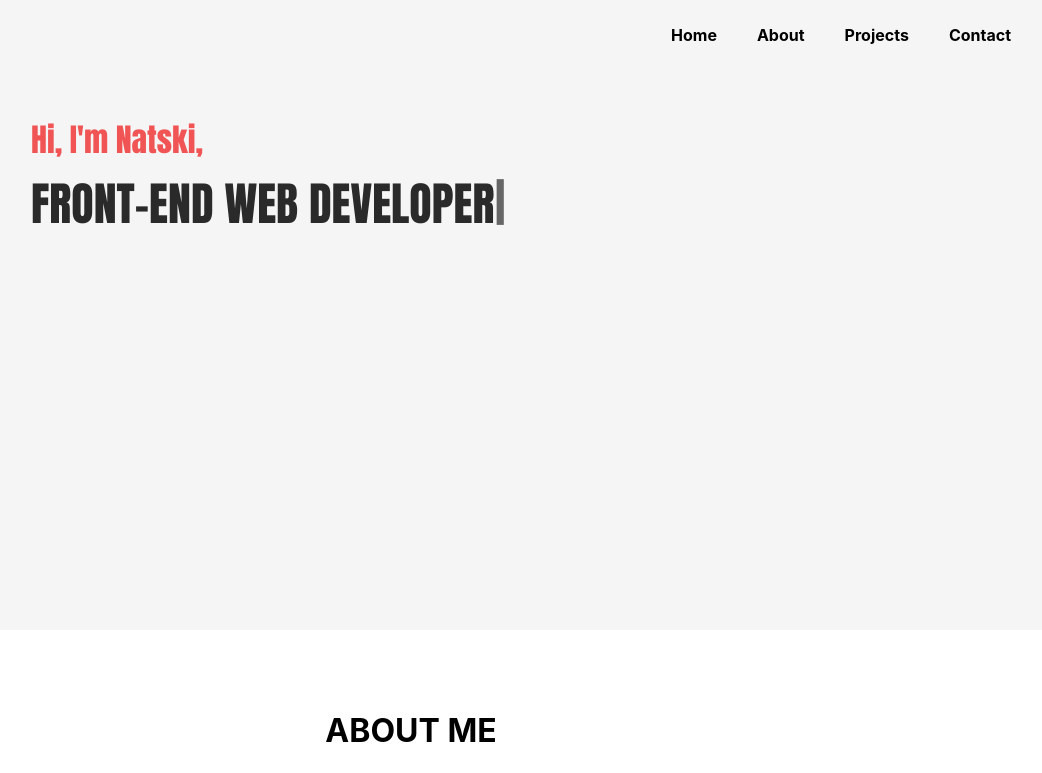
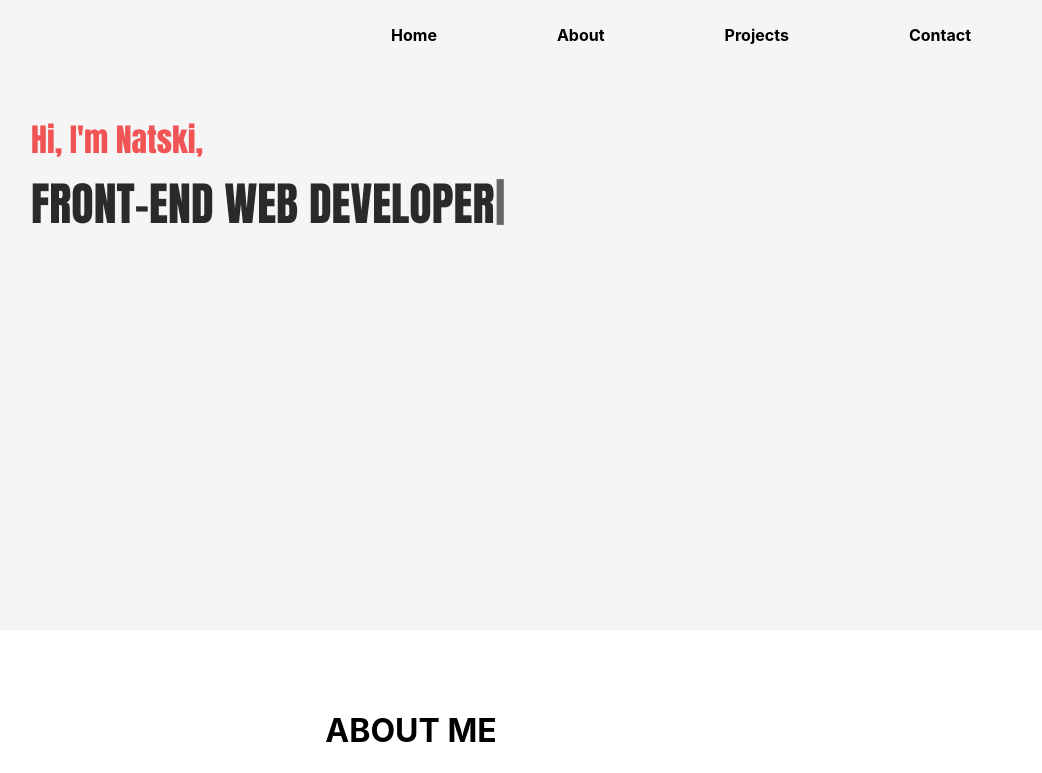
Before and after one commit to NatskiNa/Nat-portfolio-2024, a React (Create React App) app: page / in a window 1280 px wide. Shown: the top 773 px of the page, without its empty margins (229-1271 px from the left). Built offline with nearby package versions, Linux system fonts and the light colour scheme; the HTML template or start-up script is replaced by a standard one.

Commit message:
added nav height for mobile screen

```diff
--- a/src/components/Navbar.css
+++ b/src/components/Navbar.css
@@ -4,6 +4,7 @@
   position: sticky;
   top: 0;
   width: 100%;
+  height: 60px;
   z-index: 100;
 }
 
@@ -30,7 +31,7 @@
   position: absolute;
   top: 40px; /* .menu-icon の下に配置 */
   right: 0;
-  width: 170px;
+  width: 100px;
   background-color: whitesmoke;
   list-style: none;
   display: flex;
@@ -86,10 +87,16 @@
   }
 
   .nav-menu li {
-    margin: 0 20px;
+    margin: 0 40px;
   }
 
   .navbar a {
     font-size: 16px;
   }
 }
+
+@media screen and (min-width: 1025px) {
+  .nav-menu li {
+    margin: 0 60px;
+  }
+}
```
